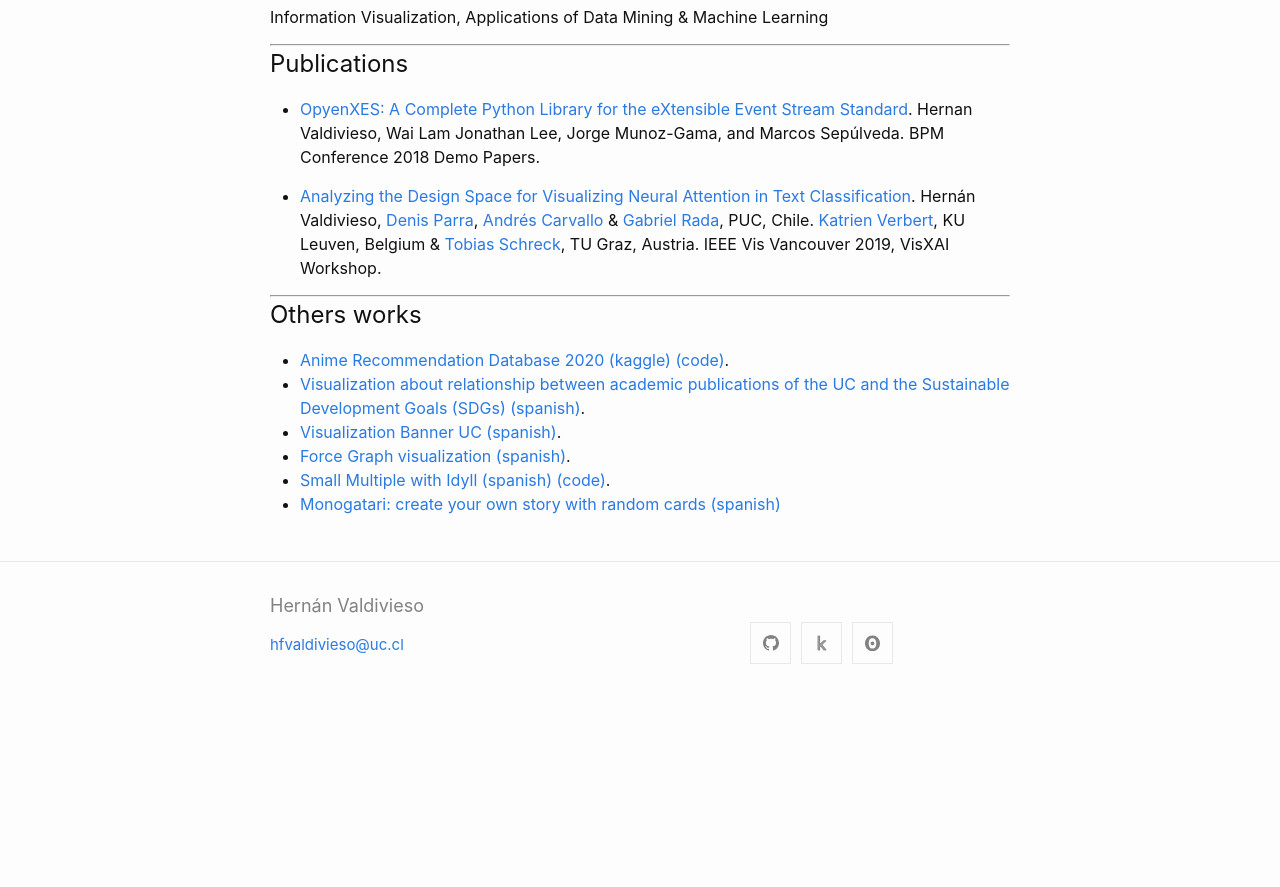
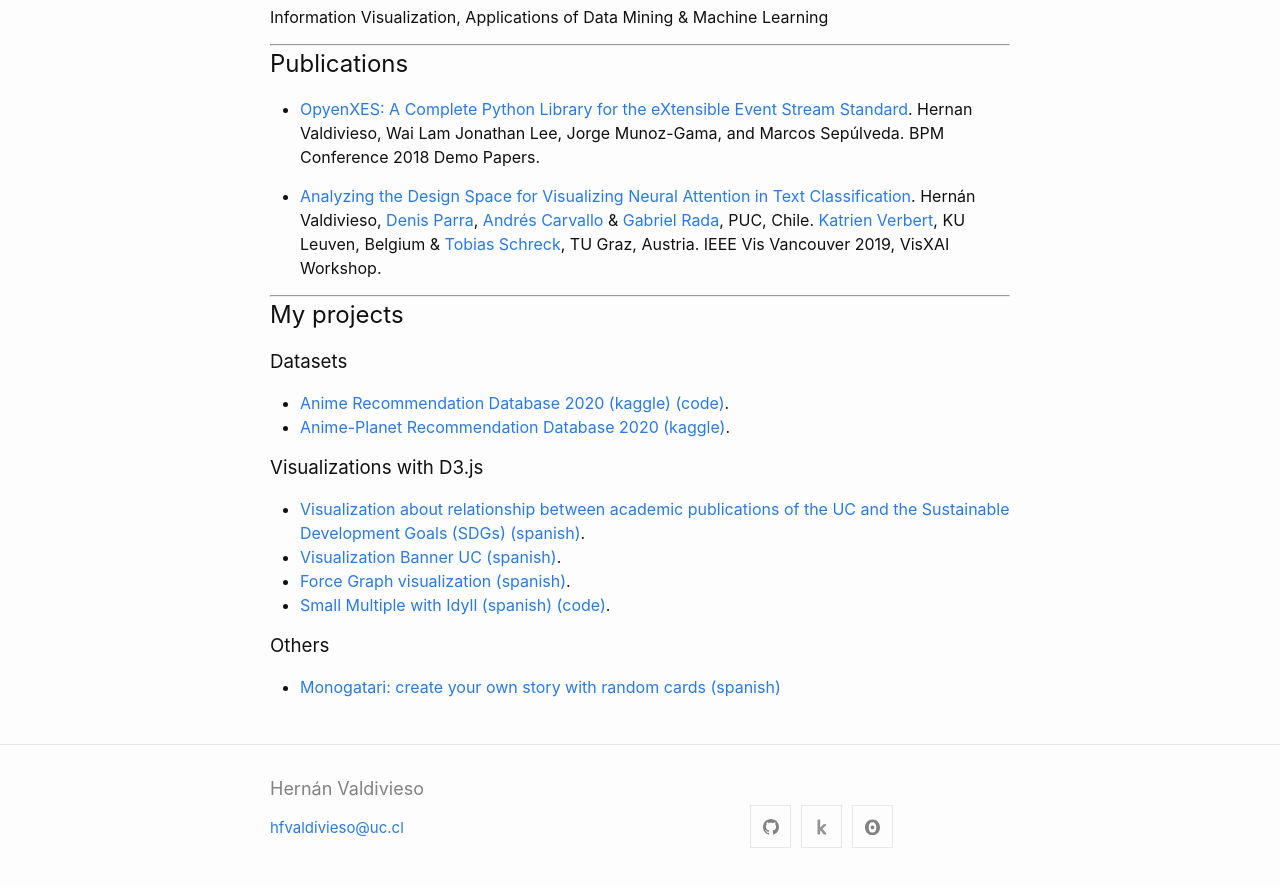
Before and after one commit to Hernan4444/hernan4444.github.io, a Jekyll site: the page built from index.md, in a window 1280 px wide and 900 px high, scrolled down 762 px. Shown: the top 887 px of the window. Built offline with Jekyll 4.4.1, drawn with Linux system fonts in a browser that asks for light colours; before the commit the page ends 1478 px from its top, so only the background shows below that.

Commit message:
Update index.md

```diff
--- a/index.md
+++ b/index.md
@@ -35,13 +35,21 @@ Information Visualization, Applications of Data Mining & Machine Learning
 
 --------------
 
-## Others works
+## My projects
 
-- [Anime Recommendation Database 2020 (kaggle)][kaggle anime link] [(code)][anime github repo].
+### Datasets
+
+- [Anime Recommendation Database 2020 (kaggle)][kaggle anime myanimelist link] [(code)][anime github repo].
+- [Anime-Planet Recommendation Database 2020 (kaggle)][kaggle anime anime-planet link].
+
+### Visualizations with D3.js
+
 - [Visualization about relationship between academic publications of the UC and the Sustainable Development Goals (SDGs) (spanish)][sustentabilidad_uc].
 - [Visualization Banner UC (spanish)][vis_banner].
 - [Force Graph visualization (spanish)][force-graph].
 - [Small Multiple with Idyll (spanish)][small-multiple-idyll] [(code)][small-multiple-idyll-source-code].
+
+### Others
 - [Monogatari: create your own story with random cards (spanish)][monogatari]
 
 [ObHQ]: https://observablehq.com/@clpuc/analyzing-the-design-space-for-visualizing-neural-attenti
@@ -61,4 +69,5 @@ Information Visualization, Applications of Data Mining & Machine Learning
 [sustentabilidad_uc]: http://146.155.155.67/
 [monogatari]: https://hernan4444.github.io/monogatari/
 [anime github repo]: https://github.com/Hernan4444/MyAnimeList-Database
-[kaggle anime link]: https://www.kaggle.com/hernan4444/anime-recommendation-database-2020
+[kaggle anime myanimelist link]: https://www.kaggle.com/hernan4444/anime-recommendation-database-2020
+[kaggle anime anime-planet link]: https://www.kaggle.com/hernan4444/animeplanet-recommendation-database-2020
```
